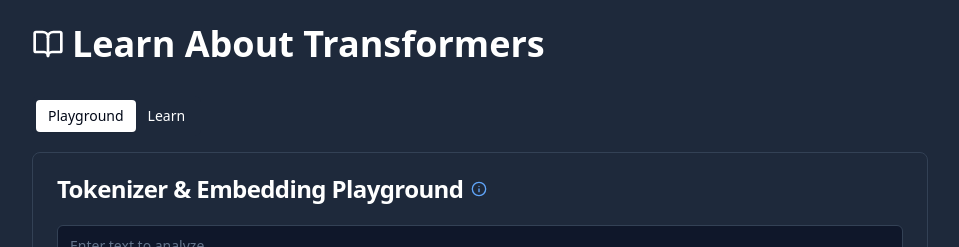
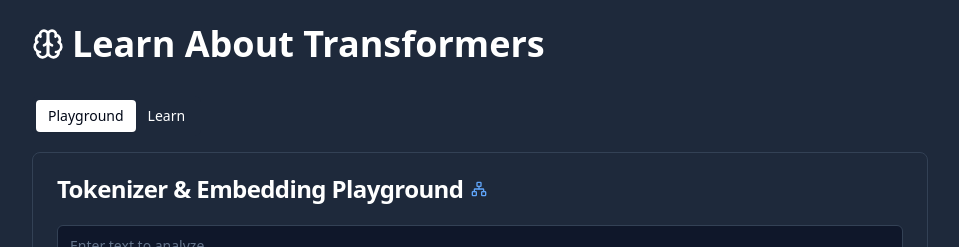
Before and after one commit to dheer629/tokenizely, a React (Vite) app: page / in a window 1280 px wide. Shown: the top 247 px of the page, without its empty margins (160-1119 px from the left). Built offline with nearby package versions, Linux system fonts and the light colour scheme.

Commit message:
Update project files and structure
This commit includes updates to various project files and the overall structure of the repository. No specific changes to functionality or features were made.
[skip gpt_engineer]

```diff
--- a/src/pages/Index.tsx
+++ b/src/pages/Index.tsx
@@ -2,7 +2,7 @@ import { useState, useEffect } from "react";
 import { Card, CardContent, CardHeader, CardTitle } from "@/components/ui/card";
 import { Button } from "@/components/ui/button";
 import { Input } from "@/components/ui/input";
-import { Code2, Info, BookOpen } from "lucide-react";
+import { Brain, BookOpen, Network, Layers } from "lucide-react";
 import {
   Tooltip,
   TooltipContent,
@@ -51,7 +51,7 @@ const Index = () => {
     <div className="min-h-screen bg-[#1E293B] p-6">
       <div className="max-w-4xl mx-auto space-y-6">
         <h1 className="text-4xl font-bold text-white mb-8 flex items-center gap-2">
-          <BookOpen className="h-8 w-8" />
+          <Brain className="h-8 w-8" />
           Learn About Transformers
         </h1>
 
@@ -72,7 +72,7 @@ const Index = () => {
                   Tokenizer & Embedding Playground
                   <Tooltip>
                     <TooltipTrigger>
-                      <Info className="h-4 w-4 text-blue-400" />
+                      <Network className="h-4 w-4 text-blue-400" />
                     </TooltipTrigger>
                     <TooltipContent>
                       Enter text to see how it's broken down into tokens and converted to embeddings
```
